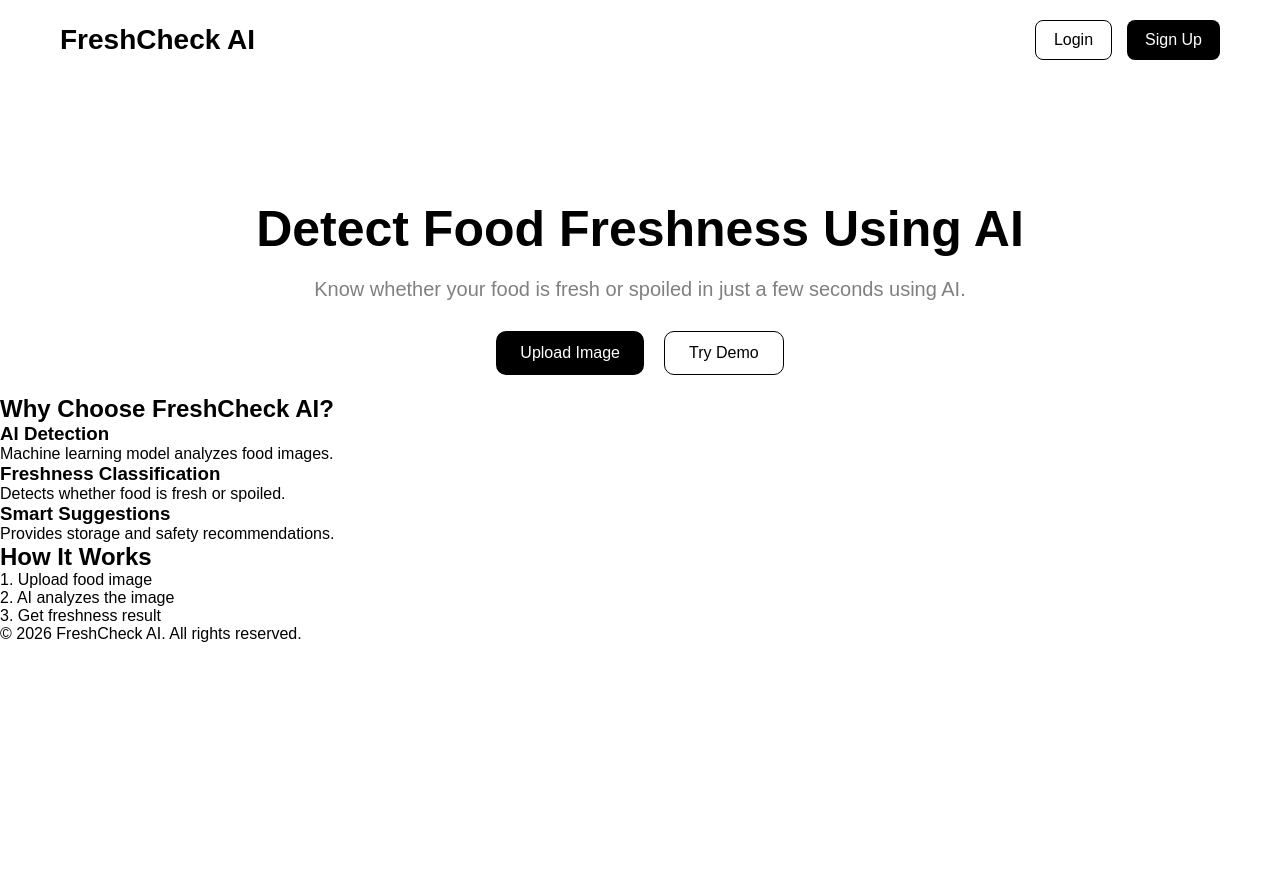
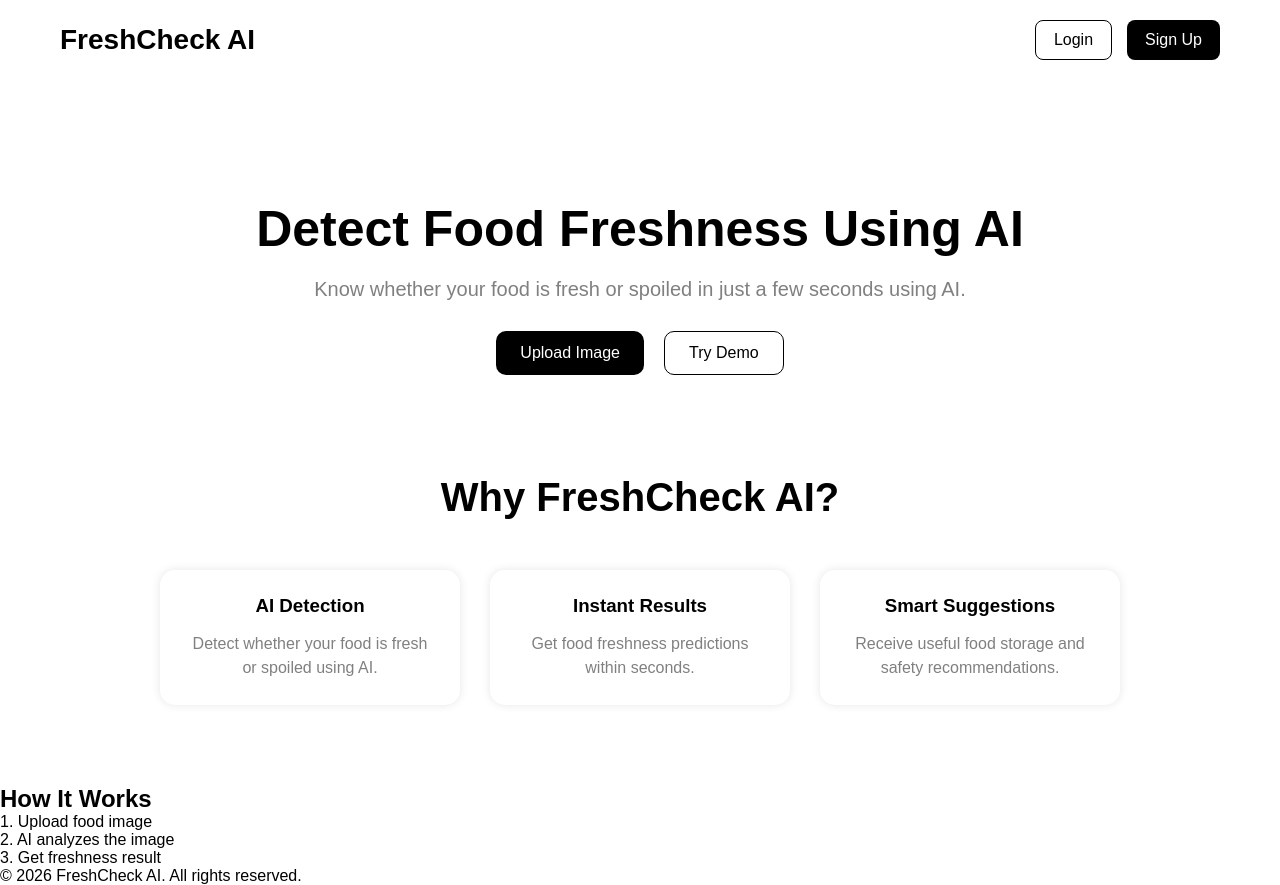
Before and after one commit to nandanisg19/Food-Freshness-Checker, a React app in the folder Frontend/: page / in a window 1280 px wide. Before the commit the page ends 800 px from the top, so only its background shows below. Built offline with nearby package versions, Linux system fonts and the light colour scheme; the HTML template or start-up script is replaced by a standard one.

Commit message:
Add features section with feature cards

```diff
--- a/Frontend/src/components/Features.jsx
+++ b/Frontend/src/components/Features.jsx
@@ -1,24 +1,36 @@
+import "../styles/Features.css";
+
 function Features() {
   return (
-    <section>
-      <h2>Why Choose FreshCheck AI?</h2>
+    <section className="features">
 
-      <div>
+      <h2>Why FreshCheck AI?</h2>
+
+      <div className="feature-cards">
+
+        <div className="card">
           <h3>AI Detection</h3>
           <p>
-          Machine learning model analyzes food images.
+            Detect whether your food is fresh or spoiled using AI.
           </p>
+        </div>
 
-        <h3>Freshness Classification</h3>
+        <div className="card">
+          <h3>Instant Results</h3>
           <p>
-          Detects whether food is fresh or spoiled.
+            Get food freshness predictions within seconds.
           </p>
+        </div>
 
+        <div className="card">
           <h3>Smart Suggestions</h3>
           <p>
-          Provides storage and safety recommendations.
+            Receive useful food storage and safety recommendations.
           </p>
         </div>
+
+      </div>
+
     </section>
   );
 }
--- a/Frontend/src/styles/Features.css
+++ b/Frontend/src/styles/Features.css
@@ -0,0 +1,32 @@
+.features {
+    text-align: center;
+    padding: 80px 50px;
+}
+
+.features h2 {
+    font-size: 40px;
+    margin-bottom: 50px;
+}
+
+.feature-cards {
+    display: flex;
+    justify-content: center;
+    gap: 30px;
+    flex-wrap: wrap;
+}
+
+.card {
+    width: 300px;
+    padding: 25px;
+    border-radius: 15px;
+    box-shadow: 0 0 10px rgba(0,0,0,0.1);
+}
+
+.card h3 {
+    margin-bottom: 15px;
+}
+
+.card p {
+    color: gray;
+    line-height: 1.5;
+}
```
Lines whose indentation alone changed are shown as unchanged.
